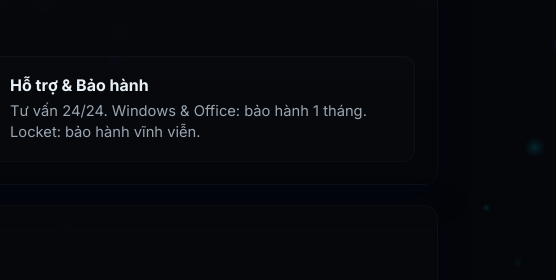
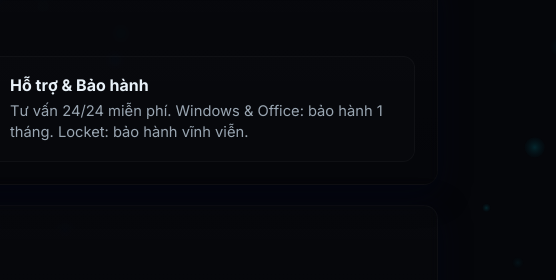
Before and after one commit to ie1w3n/ie1w3n.github.io, a plain HTML site: page index.html in a window 1280 px wide. Shown: the part 516-796 px from the top of the page, 724-1280 px from the left. Drawn offline with Linux system fonts and the light colour scheme.

Commit message:
Update index.html

```diff
--- a/index.html
+++ b/index.html
@@ -175,7 +175,7 @@
       <div class="service">
         <div class="icon-wrap"><img src="images/telegram.png" alt="Telegram logo"></div>
         <div><h3>Hỗ trợ & Bảo hành</h3>
-          <p>Tư vấn 24/24. Windows & Office: bảo hành 1 tháng. Locket: bảo hành vĩnh viễn.</p></div>
+          <p>Tư vấn 24/24 miễn phí. Windows & Office: bảo hành 1 tháng. Locket: bảo hành vĩnh viễn.</p></div>
       </div>
     </div>
   </section>
```
